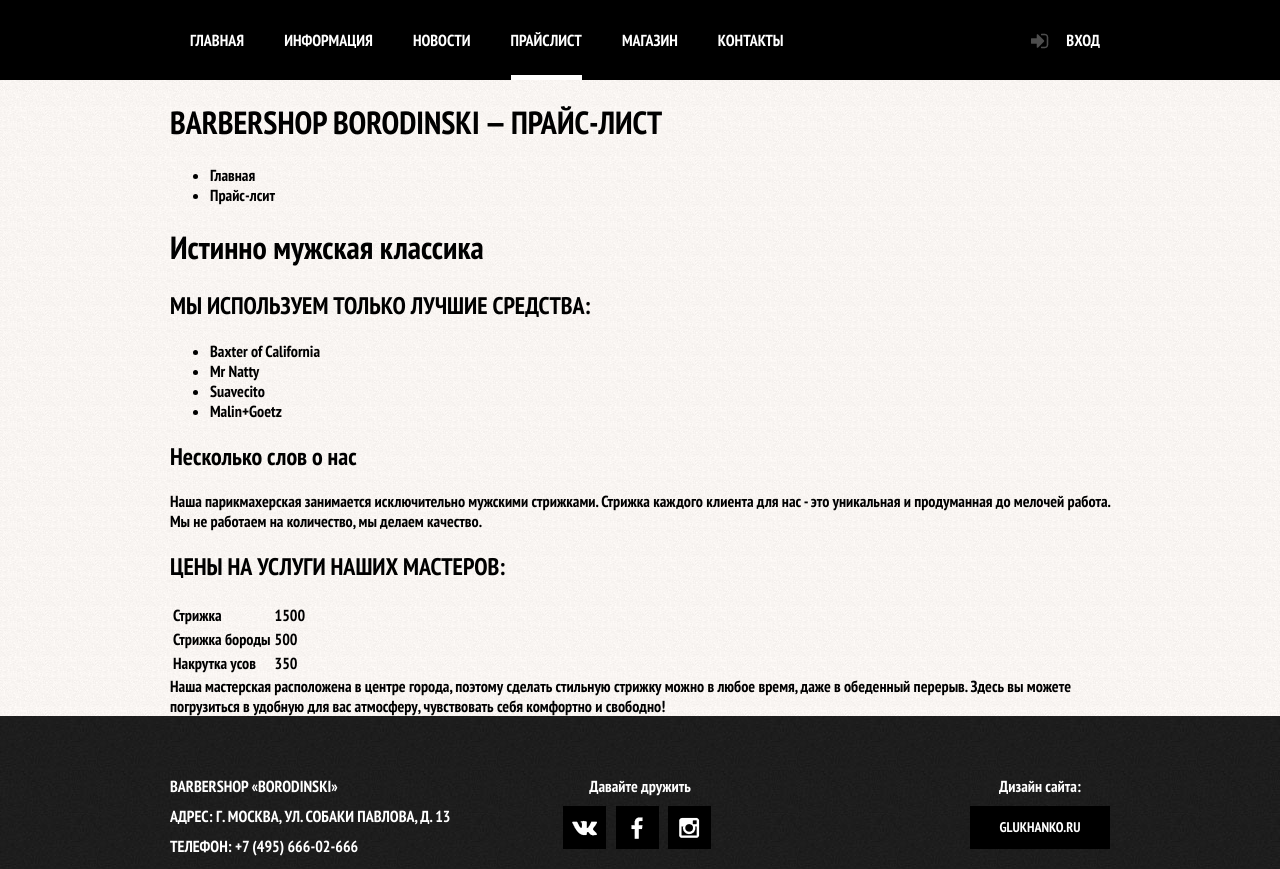
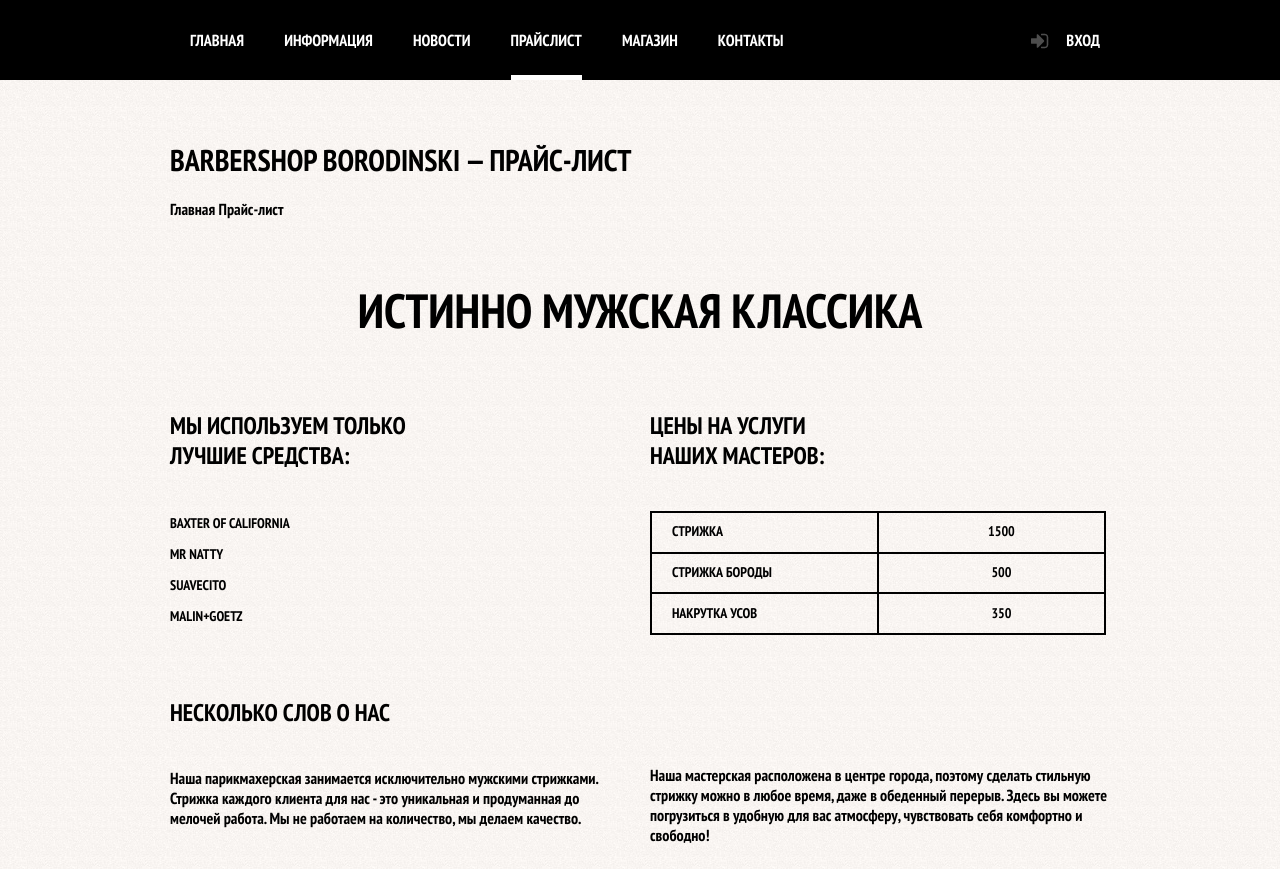
Before and after one commit to ru12k/Brabershop, a plain HTML site: page price-list.html in a window 1280 px wide. Shown: the top 869 px of the page. Drawn offline with Linux system fonts and the light colour scheme.

Commit message:
css for price

```diff
--- a/main.css
+++ b/main.css
@@ -353,3 +353,99 @@ footer:after {
 .reset-background {
     background: url(images/bg-section.jpg);
 }
+
+.page-title {
+    margin-top: 3.75em;
+}
+
+.page-title h1 {
+    font-size: 1.875em;
+    text-transform: uppercase;
+}
+
+.bread-crumbs li {
+    display: inline-block;
+}
+
+.bread-crumbs ul{
+    padding: 0;
+    margin: 0;
+    list-style: none;
+}
+
+.bread-crumbs a {
+    text-decoration: none;
+    color: #000;
+}
+
+.inner-content {
+    margin: 3.75em 0;
+}
+
+.inner-content:after {
+    content: '';
+    display: table;
+    clear: both;
+}
+
+.inner-column-left {
+    float: left;
+    width: 460px;
+}
+
+.inner-column-right {
+    float: right;
+    width: 460px;
+}
+
+.mega-title h2 {
+    font-size: 3em;
+    text-transform: uppercase;
+    text-align: center;
+    margin: 0;
+    padding: 0;
+}
+
+.inner-column-table table {
+    width: 456px;
+    height: 124px;
+    font-size: 0.875em;
+    text-transform: uppercase;
+    line-height: 1.71;
+    margin-bottom: 9.28em;
+    border: 2px solid #000;
+    border-collapse: collapse;
+}
+
+.inner-column-table td {
+    border: 2px solid #000;
+    margin: 0;
+    padding: 0;
+    width: 50%;
+    padding-left: 1.42em;
+}
+.inner-column-table td:last-child {
+    text-align: center;
+}
+
+.inner-column-title {
+    font-size: 1.5em;
+    text-transform: uppercase;
+    line-height: 1.25;
+    margin-bottom: 1.666em;
+    margin-top: 2.91em;
+}
+
+.inner-content-title ul {
+    list-style: none;
+    margin: 0;
+    padding: 0;
+}
+
+.inner-content-title li {
+    direction: block;
+    font-size: 14px;
+    text-transform: uppercase;
+    line-height: 24px;
+    margin-bottom: 7px;
+}
--- a/price-list.html
+++ b/price-list.html
@@ -41,17 +41,17 @@
             <h1>BARBERSHOP BORODINSKI — ПРАЙС-ЛИСТ</h1>
             <div class="bread-crumbs">
                 <ul>
-                    <li>Главная</li>
-                    <li>Прайс-лсит</li>
+                    <li><a href="#">Главная</a></li>
+                    <li><a href="#">Прайс-лиcт</a></li>
                 </ul>
             </div>
         </div>
         <div class="inner-content">
             <div class="mega-title">
-                <h1>Истинно мужская классика</h1>
+                <h2>Истинно мужская классика</h2>
             </div>
             <div class="inner-column-left">
-                <h2 class="inner-column-title">МЫ ИСПОЛЬЗУЕМ ТОЛЬКО
+                <h2 class="inner-column-title">МЫ ИСПОЛЬЗУЕМ ТОЛЬКО<br>
 ЛУЧШИЕ СРЕДСТВА:</h2>
                 <div class="inner-content-title">
                     <ul>
@@ -65,7 +65,7 @@
                 <div class="inner-content-title">Наша парикмахерская занимается исключительно мужскими стрижками. Стрижка каждого клиента для нас - это уникальная и продуманная до мелочей работа. Мы не работаем на количество, мы делаем качество.</div>
             </div>
             <div class="inner-column-right">
-                <h2 class="inner-column-title">ЦЕНЫ НА УСЛУГИ
+                <h2 class="inner-column-title">ЦЕНЫ НА УСЛУГИ<br>
 НАШИХ МАСТЕРОВ:</h2>
                 <div class="inner-column-table">
                     <table>
```
